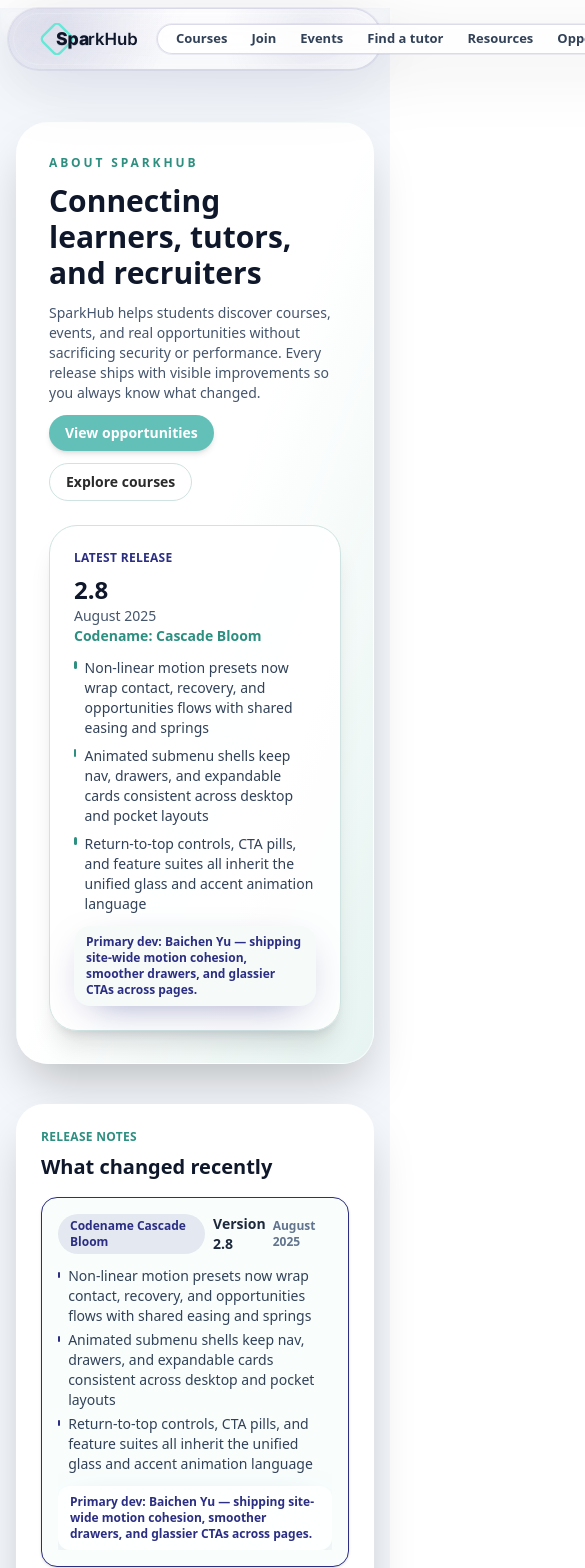
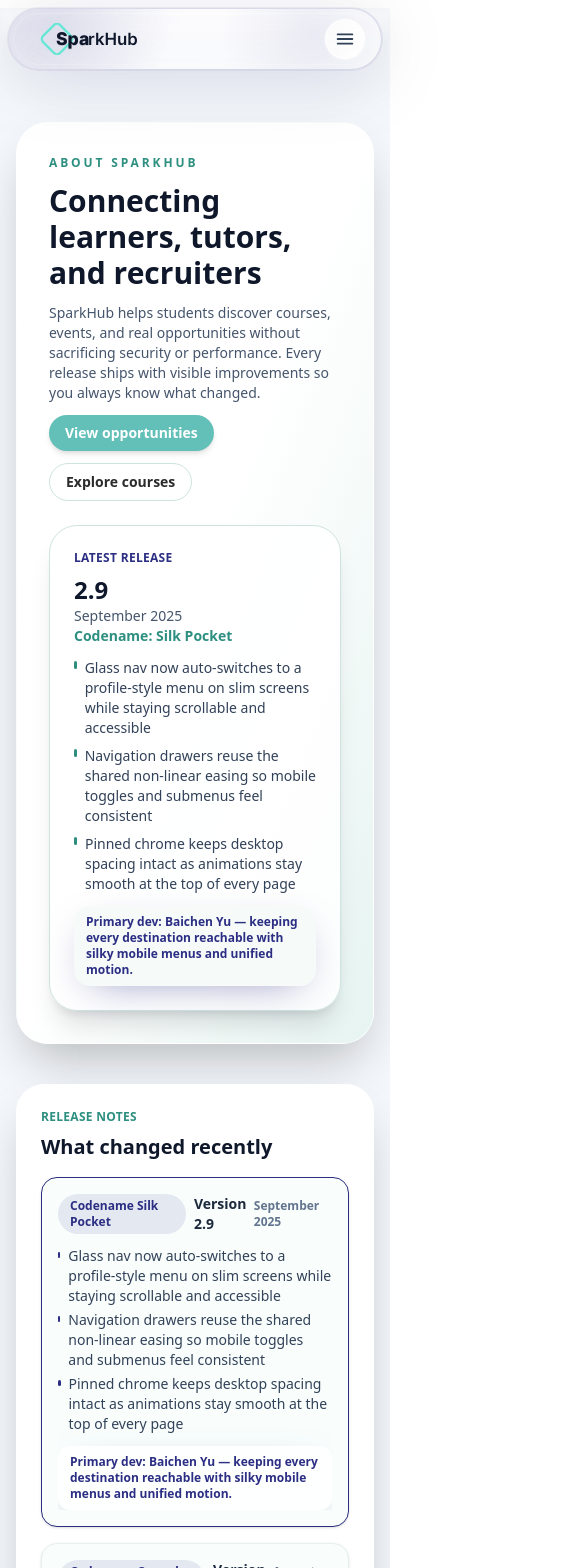
Before and after one commit to TomAs-1226/SparkHub, a Next.js app in the folder frontend/: page /about in a window 390 px wide. Shown: the top 1568 px of the page, 585 px wide, since content can reach past the window. Built offline with nearby package versions, Linux system fonts and the light colour scheme.

Commit message:
Streamline mobile nav menu

```diff
--- a/frontend/src/app/about/page.tsx
+++ b/frontend/src/app/about/page.tsx
@@ -8,6 +8,17 @@ import SiteNav from "@/components/site-nav";
 import { EASE, FADES } from "@/lib/motion-presets";
 
 const releases = [
+    {
+        version: "2.9",
+        codename: "Silk Pocket",
+        date: "September 2025",
+        highlights: [
+            "Glass nav now auto-switches to a profile-style menu on slim screens while staying scrollable and accessible",
+            "Navigation drawers reuse the shared non-linear easing so mobile toggles and submenus feel consistent",
+            "Pinned chrome keeps desktop spacing intact as animations stay smooth at the top of every page",
+        ],
+        notes: "Primary dev: Baichen Yu — keeping every destination reachable with silky mobile menus and unified motion.",
+    },
     {
         version: "2.8",
         codename: "Cascade Bloom",
--- a/frontend/src/components/site-nav.tsx
+++ b/frontend/src/components/site-nav.tsx
@@ -183,19 +183,6 @@ export default function Navbar() {
                 </div>
 
                 <div className="relative z-10 flex flex-1 items-center justify-end gap-2 md:hidden">
-                    <div className="no-scrollbar flex min-w-0 flex-1 items-center justify-end overflow-x-auto rounded-full border border-[color:var(--sh-glass-border)] bg-white/85 px-2 py-1 text-[13px] font-semibold text-slate-700 shadow-inner shadow-white/40 ring-1 ring-[color:var(--sh-accent-veil)] backdrop-blur">
-                        <div className="relative flex w-full flex-nowrap items-center gap-1 pr-8">
-                            <div className="pointer-events-none absolute right-0 top-0 h-full w-8 bg-gradient-to-l from-white/85 to-transparent" aria-hidden />
-                            {desktopLinks.map((link) => {
-                                const isActive = pathname?.startsWith(link.href);
-                                return (
-                                    <NavLinkPill key={link.href} href={link.href} active={isActive} compact>
-                                        {link.label}
-                                    </NavLinkPill>
-                                );
-                            })}
-                        </div>
-                    </div>
                     <button
                         className="inline-flex items-center justify-center rounded-full border border-white/70 bg-white/80 p-2 text-slate-700 shadow-sm shadow-white/40"
                         onClick={() => setOpen((v) => !v)}
@@ -237,7 +224,7 @@ export default function Navbar() {
                         transition={{ duration: 0.3, ease: EASE.emphasized }}
                         className="mx-auto mt-2 max-w-[1180px] rounded-3xl border border-[color:var(--sh-glass-border)] bg-white/90 p-4 shadow-[0_22px_60px_-30px_rgba(15,23,42,0.45)] ring-1 ring-[color:var(--sh-accent-veil)] backdrop-blur-2xl md:hidden"
                     >
-                        <div className="flex flex-col gap-2 text-sm font-semibold text-slate-700">
+                        <div className="flex max-h-[70vh] flex-col gap-2 overflow-y-auto text-sm font-semibold text-slate-700">
                             {desktopLinks.map((link) => (
                                 <Link
                                     key={link.href}
```
